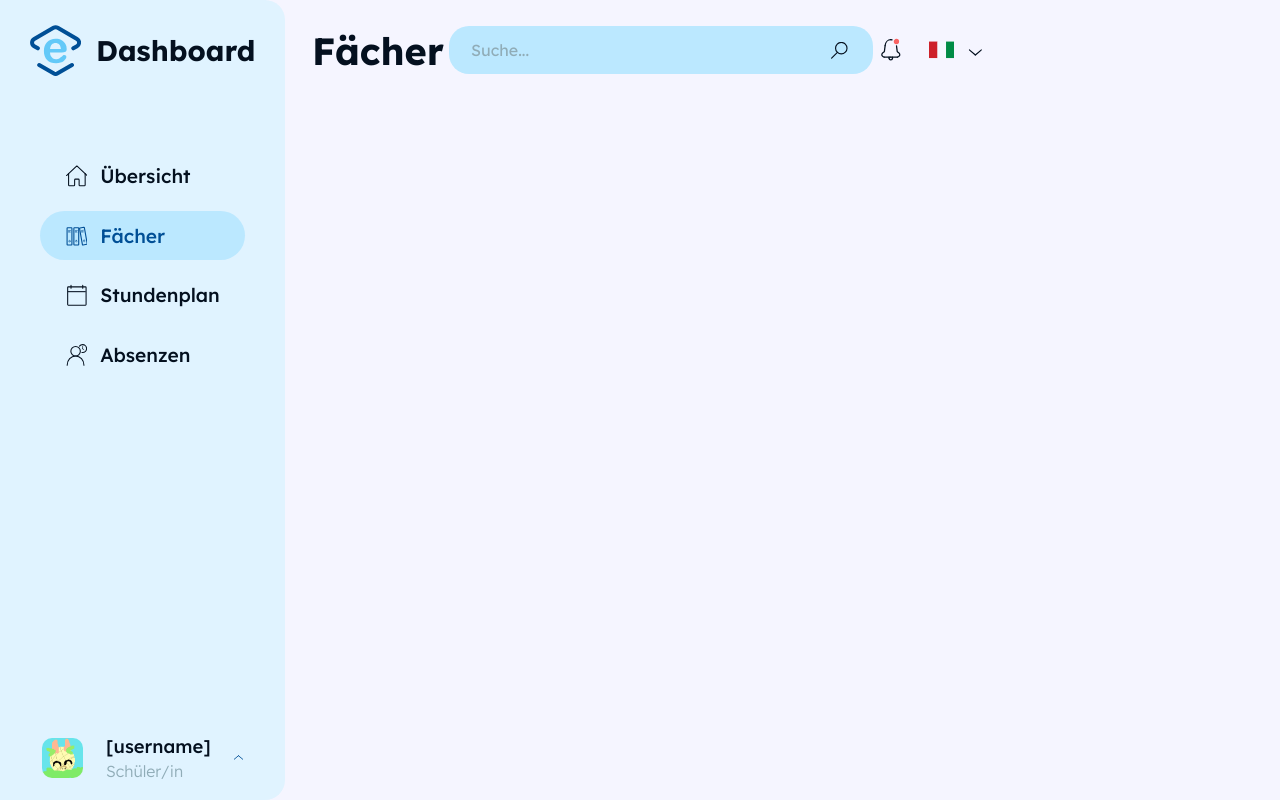
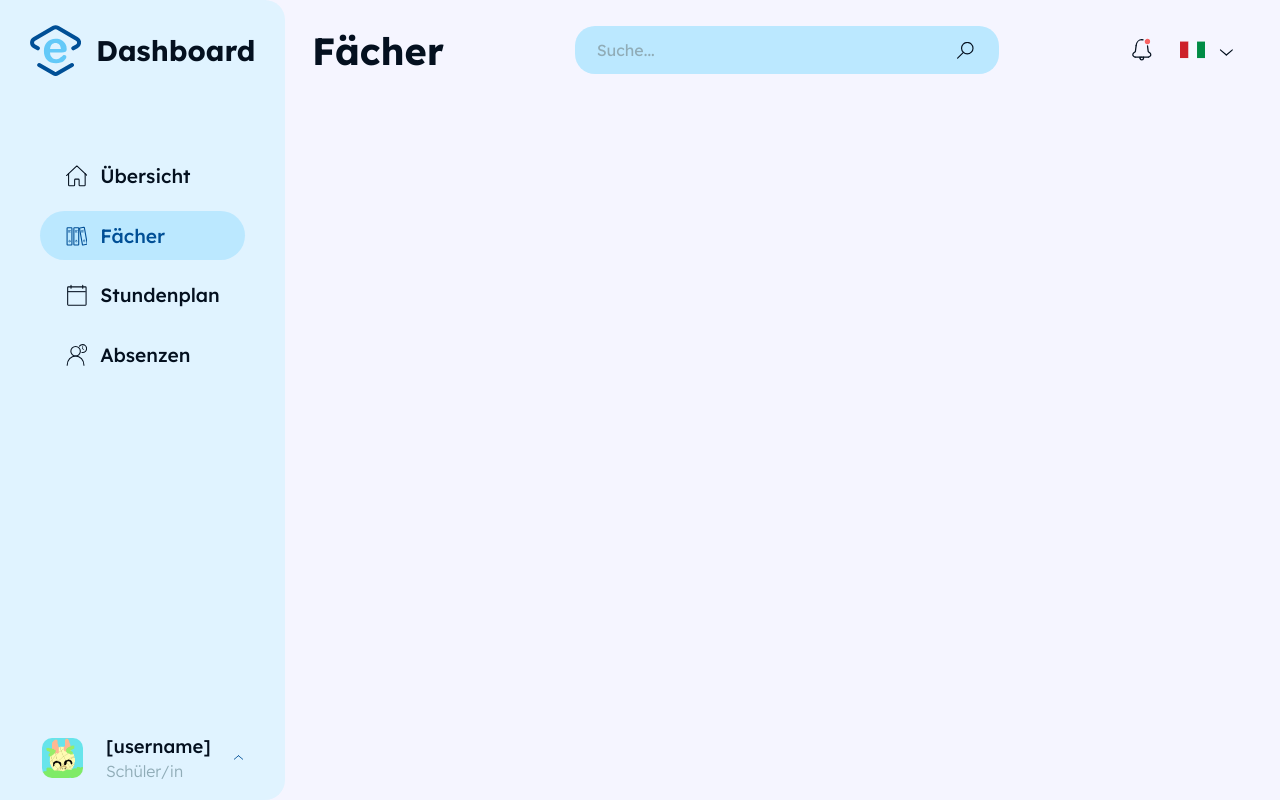
Before and after one commit to flavianz/eduLounge-Web, a React (Create React App) app: page /students/dashboard/subjects in a window 1280 px wide. Built offline with nearby package versions, Linux system fonts and the light colour scheme.

Commit message:
Adjust MenuBar to fill up

```diff
--- a/src/sites/StudentDashboard/StudentDashboardSubjects/StudentDashboardSubjects.css
+++ b/src/sites/StudentDashboard/StudentDashboardSubjects/StudentDashboardSubjects.css
@@ -2,6 +2,6 @@
     background-color: var(--background);
     display: flex;
 }
-.studentDashboardStudentsContainer {
+.studentDashboardSubjectContainer {
     flex: 1;
 }
--- a/src/sites/StudentDashboard/StudentDashboardSubjects/StudentDashboardSubjects.tsx
+++ b/src/sites/StudentDashboard/StudentDashboardSubjects/StudentDashboardSubjects.tsx
@@ -6,7 +6,7 @@ export default function StudentDashboardOverview() {
     return (
         <div className="studentDashboardContainer">
             <StudentDashboardMenu pageID={"subjects"} />
-            <div className="studentDashboardSubjectsContainer">
+            <div className="studentDashboardSubjectContainer">
                 <StudentDashboardHeader pageID={"subjects"} />
             </div>
         </div>
```
